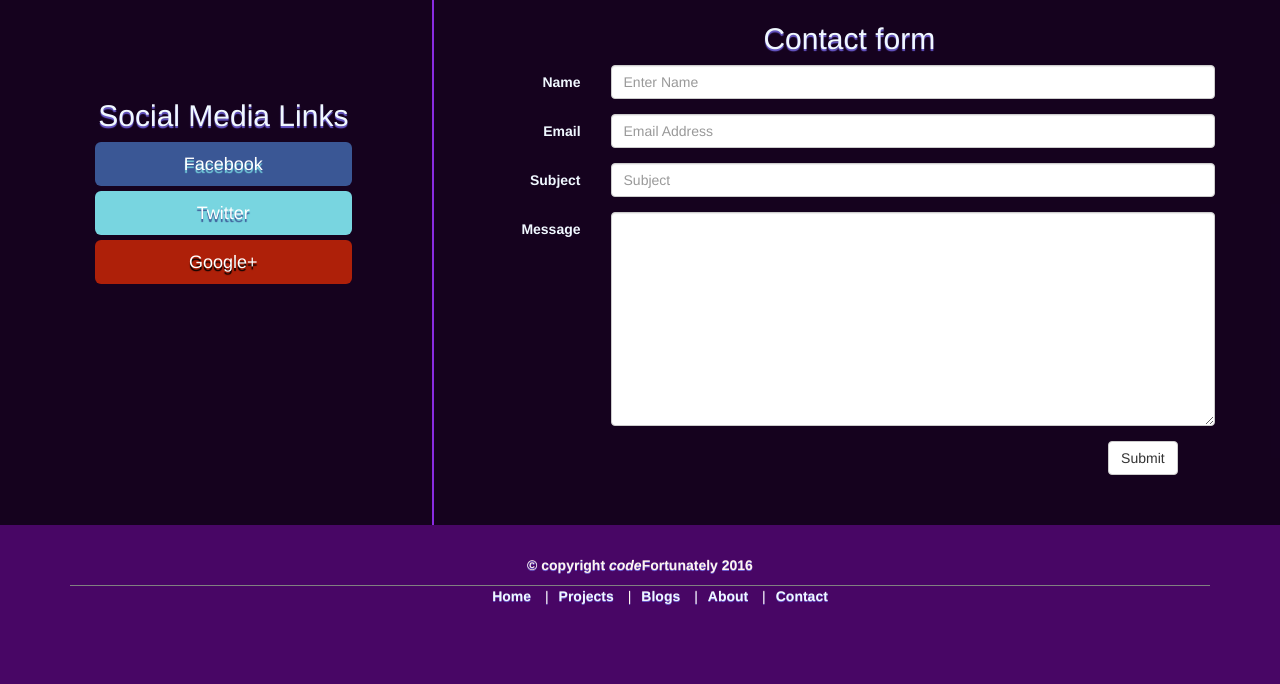
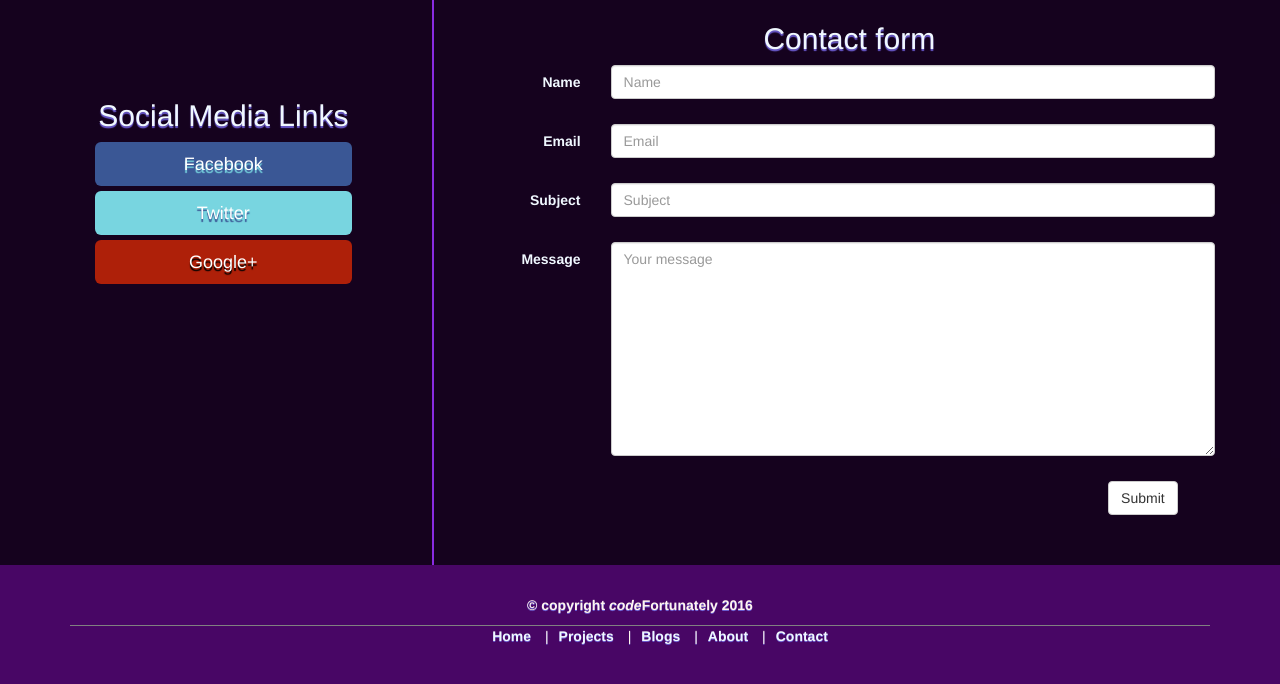
Before and after one commit to fortunee/codefortune, a Flask app: page /contact in a window 1280 px wide. Shown: the part 51-735 px from the top of the page. Run offline with Flask 2, Linux system fonts and the light colour scheme; some libraries are stand-ins or nearby versions.

Commit message:
contact form populated by flask-wtf

```diff
--- a/app.py
+++ b/app.py
@@ -1,6 +1,10 @@
-from flask import Flask, render_template, redirect, url_for \
+from flask import Flask, render_template, redirect, url_for, \
+    request
+from forms import ContactForm
+import os
 
 app = Flask(__name__)
+app.config.from_object(os.environ['APP_SETTINGS'])
 
 @app.route('/')
 @app.route('/index')
@@ -30,7 +34,9 @@ def About():
 
 @app.route('/contact', methods=['GET', 'POST'])
 def Contact():
-    return render_template('/public_access/contact.html')
+    error = None
+    form = ContactForm(request.form)
+    return render_template('/public_access/contact.html', error=error, form=form)
 
 
 
--- /dev/null
+++ b/forms.py
@@ -0,0 +1,22 @@
+from flask_wtf import Form
+from wtforms import TextField, TextAreaField
+from wtforms.validators import DataRequired, Length, Email
+
+# contact form populated by flask wtform
+class ContactForm(Form):
+	name = TextField(
+		'name',
+		validators=[DataRequired(),Length(min=3, max=45)]
+	)
+	email = TextField(
+		'email',
+		validators=[DataRequired(),  Email(message=None), Length(min=6, max=40)]
+	)
+	subject = TextField(
+		'subject',
+		validators=[DataRequired(),Length(min=3, max=60)]
+	)
+	message = TextAreaField(
+		'message',
+		validators=[DataRequired(),Length(min=15, max=80)]
+	)
--- a/templates/public_access/contact.html
+++ b/templates/public_access/contact.html
@@ -27,31 +27,65 @@
 
           <!-- <div class="col-sm-10 col-sm-offset-2 alert alert-success text-center col-md" role="alert">Your message has been sent</div>-->
 
+            {{ form.csrf_token }}
             <div class="form-group">
                   <label for="contactname" class="col-sm-2 control-label" >Name</label>
                   <div class="col-sm-10">
-                    <input type="text" class="form-control" id="contactname" placeholder="Enter Name">
+                      <p>
+                      {{ form.name(placeholder="Name", class="form-control", id="contactname") }}
+                      <span class="error">
+                        {% if form.name.errors %}
+                          {% for error in form.name.errors %}
+                            {{ error }}
+                          {% endfor %}
+                        {% endif %}
+                      </span>
+                      </p>
                   </div>
           </div>
-
           <div class="form-group">
                 <label for="contactemail" class="col-sm-2 control-label">Email</label>
                 <div class="col-sm-10">
-                    <input type="email" class="form-control" id="contactemail" placeholder="Email Address">
+                      <p>
+                      {{ form.email(placeholder="Email", class="form-control", id="contactmail")}}
+                      <span class="error">
+                        {% if form.email.errors %}
+                          {% for error in form.email.errors %}
+                            {{ error }}
+                          {% endfor %}
+                        {% endif %}
+                      </span>
+                      </p>
                   </div>
            </div>
-
            <div class="form-group">
                  <label for="contactsubject" class="col-sm-2 control-label">Subject</label>
                  <div class="col-sm-10">
-                    <input type="text" class="form-control" id="contactsubject" placeholder="Subject">
+                      <p>
+                      {{ form.subject(placeholder="Subject", class="form-control", id="contactsubject")}}
+                      <span class="error">
+                        {% if form.subject.errors %}
+                          {% for error in form.subject.errors %}
+                            {{ error }}
+                          {% endfor %}
+                        {% endif %}
+                      </span>
+                      </p>
                  </div>
           </div>
-
           <div class="form-group">
               <label for="contactmessage" class="col-sm-2 control-label">Message</label>
               <div class="col-sm-10">
-                  <textarea name="message" id="contactmessage" rows="10" class="form-control"></textarea>
+                      <p>
+                      {{ form.message(placeholder="Your message",rows='10',cols='87', id="contactmessage", class="form-control", style="width:100%")}}
+                      <span class="error">
+                        {% if form.message.errors %}
+                          {% for error in form.message.errors %}
+                            {{ error }}
+                          {% endfor %}
+                        {% endif %}
+                      </span>
+                      </p>
               </div>
             </div>
             <div class="col-sm-2 col-sm-offset-10">
```
Also changed, not shown: config.py (added, +13 -0 lines), 1 other file. Lines whose indentation alone changed are shown as unchanged.
